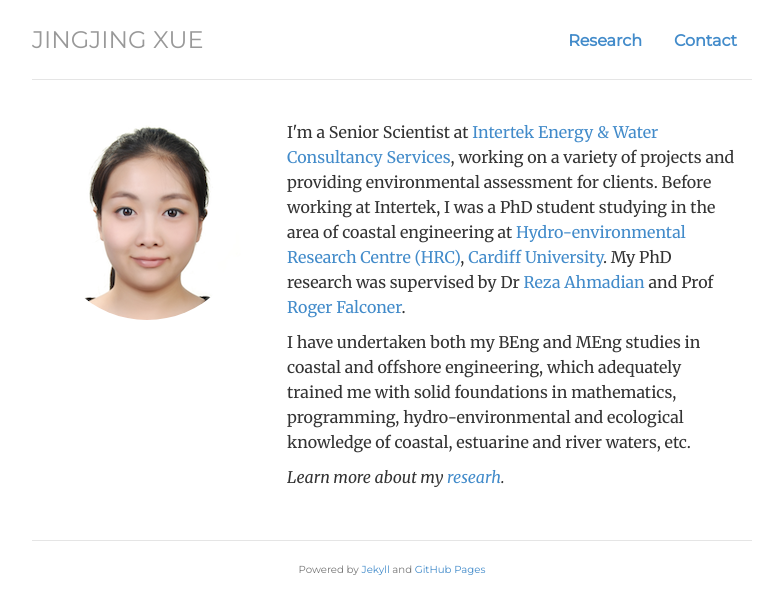
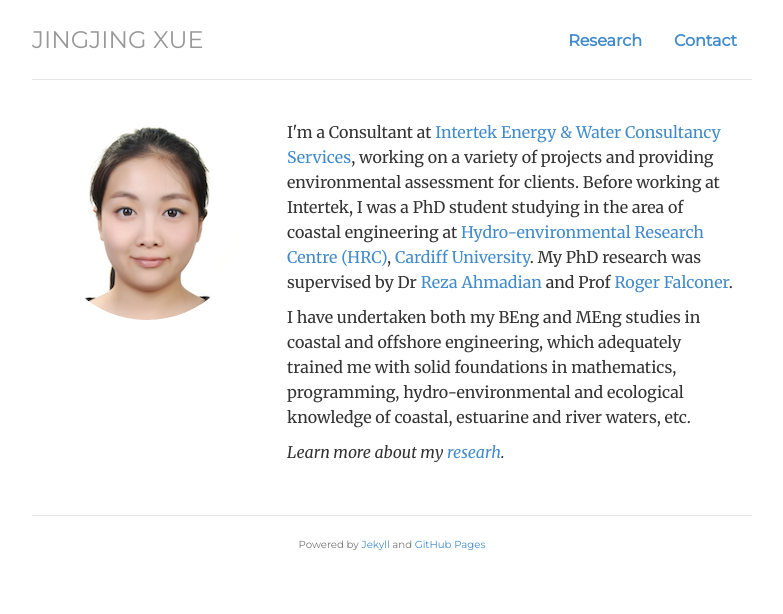
Before and after one commit to jing-jing-xue/jing-jing-xue.github.io, a Jekyll site: the page built from index.html, in a window 1280 px wide. Shown: the top 614 px of the page, without its empty margins (248-1031 px from the left). Built offline with Jekyll 4.4.1, drawn with Linux system fonts in a browser that asks for light colours; nearby versions of some CDN libraries.

Commit message:
change job title

```diff
--- a/about/index.html
+++ b/about/index.html
@@ -1,7 +1,7 @@
 ---
 layout: default
 title: About This Site
-description: Credits and information about the website jing-jing-xue.github.io, the personal website for Zeliang Wang.
+description: Credits and information about the website jing-jing-xue.github.io, the personal website for Jingjing Xue.
 ---
 
   <div class="about">
--- a/index.html
+++ b/index.html
@@ -14,7 +14,7 @@
 	<div itemscope itemtype="http://data-vocabulary.org/Person" class="col-sm-8">
 	<!-- <p class="lead">Hi, I'm <span itemprop="name">Jonathan McGlone</span> and I make things on the web for academic libraries and scholarly publishers.</p> -->
 
-	<p>I'm a <span itemprop="title">Senior Scientist</span>
+	<p>I'm a <span itemprop="title">Consultant</span>
 		at <a href="https://www.intertek.com/energy-water/">Intertek Energy & Water Consultancy Services</a>,
 		working on a variety of projects and providing environmental assessment for clients.
 		Before working at Intertek, I was a PhD student studying in the area of coastal engineering at
```
Also changed, not shown: Gemfile.lock.
